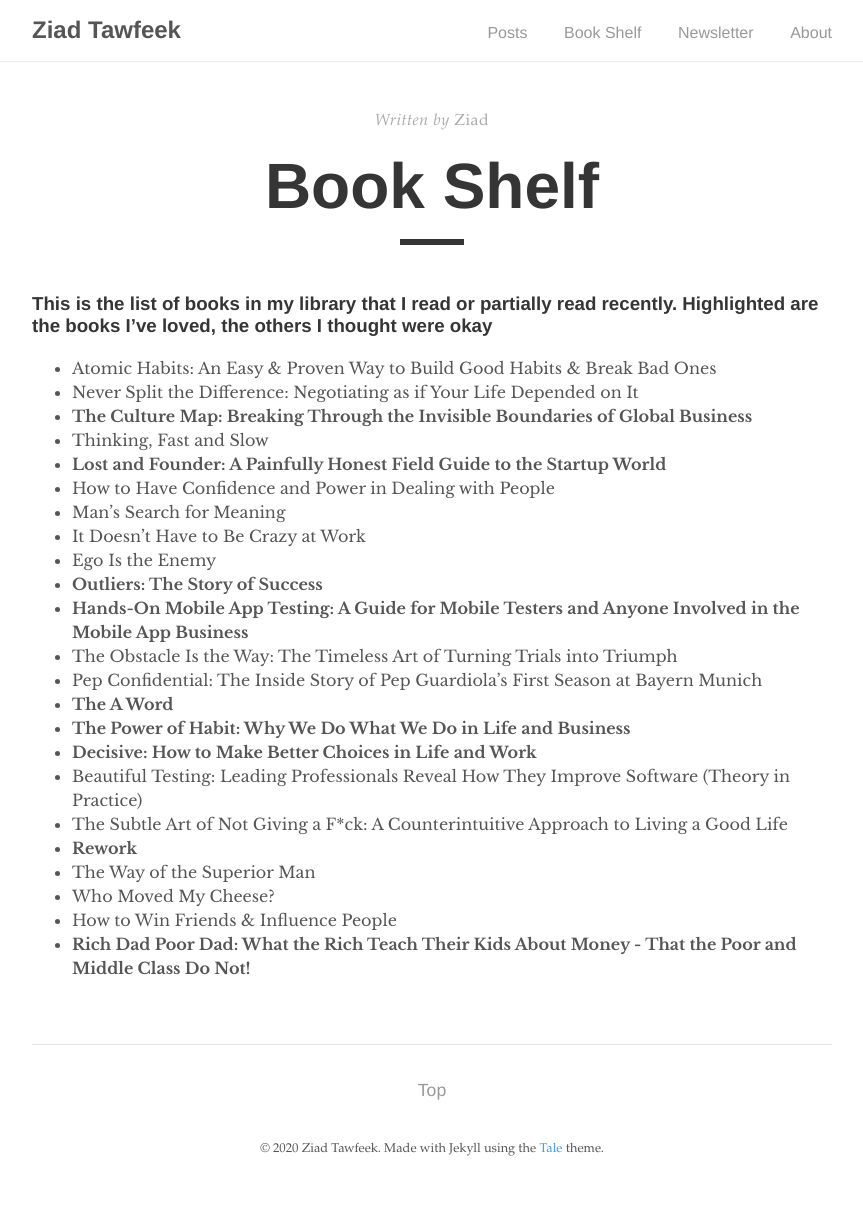
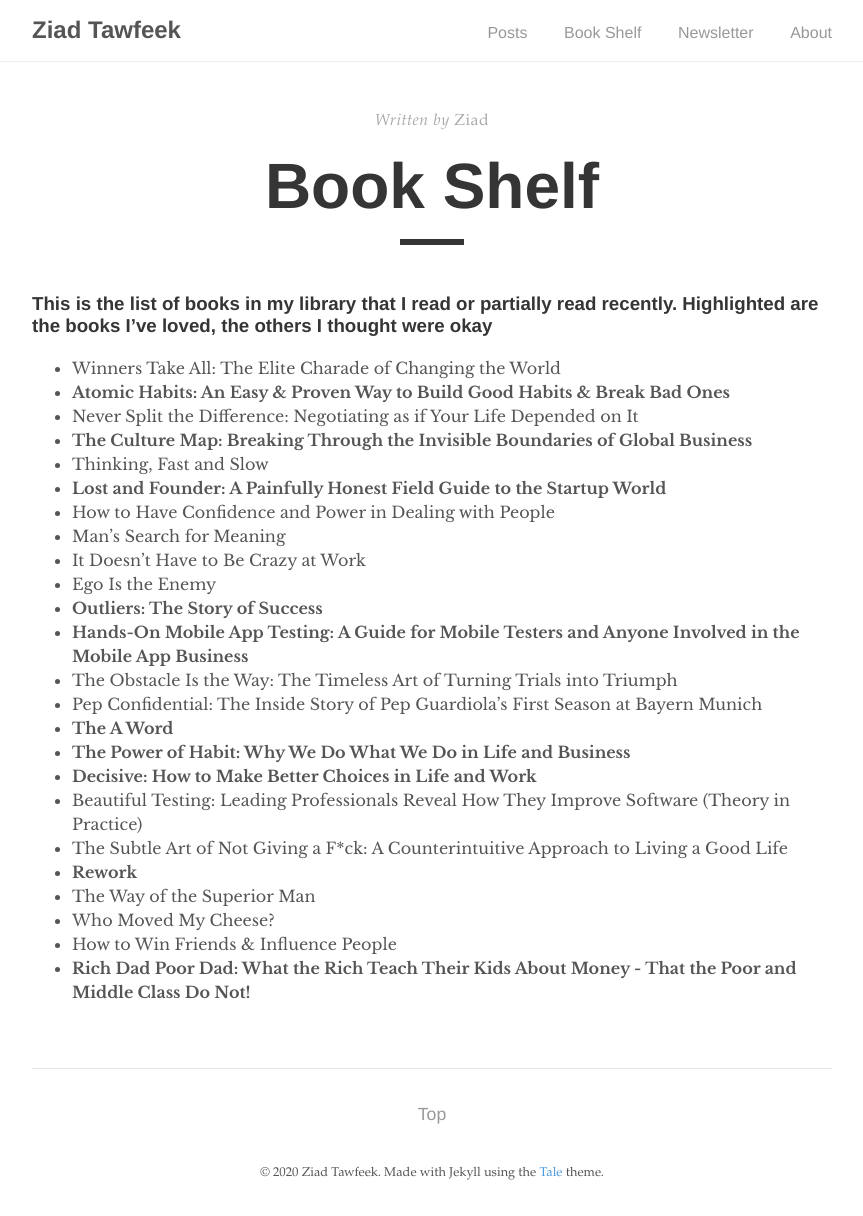
Before and after one commit to ziadtawfeek/web, a Jekyll site: the page built from _pages/book-shelf.md, in a window 1280 px wide. Shown: the whole page, without its empty margins (208-1071 px from the left). Built offline with Jekyll 4.4.1, drawn with Linux system fonts in a browser that asks for light colours; before the commit the page ends 1192 px from its top, so only the background shows below that.

Commit message:
Update book-shelf.md

```diff
--- a/_pages/book-shelf.md
+++ b/_pages/book-shelf.md
@@ -7,7 +7,8 @@ permalink: /book-shelf/
 
 ### This is the list of books in my library that I read or partially read recently. Highlighted are the books I’ve loved, the others I thought were okay
 
-- Atomic Habits: An Easy & Proven Way to Build Good Habits & Break Bad Ones
+- Winners Take All: The Elite Charade of Changing the World
+- **Atomic Habits: An Easy & Proven Way to Build Good Habits & Break Bad Ones**
 - Never Split the Difference: Negotiating as if Your Life Depended on It
 - **The Culture Map: Breaking Through the Invisible Boundaries of Global Business**
 - Thinking, Fast and Slow
```
